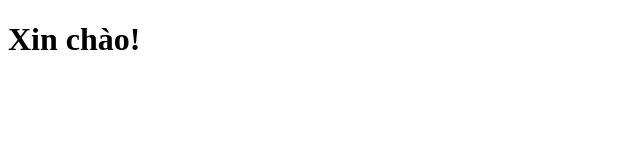
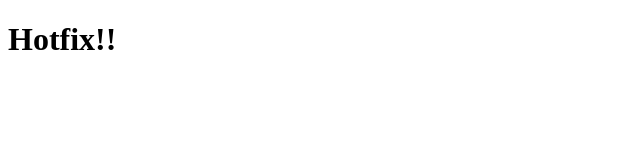
Before and after one commit to thiendinhb2014737/Lab01_BT1, a plain HTML site: page index.html in a window 1280 px wide. Shown: the whole page, without its empty margins (0-640 px from the left). Drawn offline with Linux system fonts and the light colour scheme.

Commit message:
Modified index.html

```diff
--- a/index.html
+++ b/index.html
@@ -6,6 +6,6 @@
     <title>Bài tập 1</title>
 </head>
 <body>
-    <h1>Xin chào!</h1>
+    <h1>Hotfix!!</h1>
 </body>
 </html>
```
